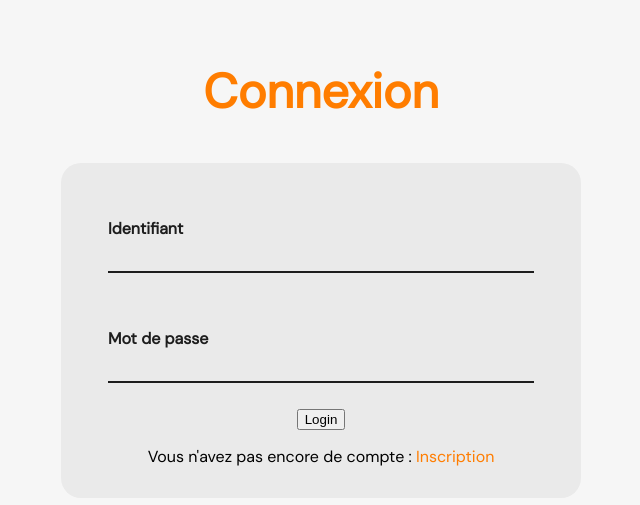
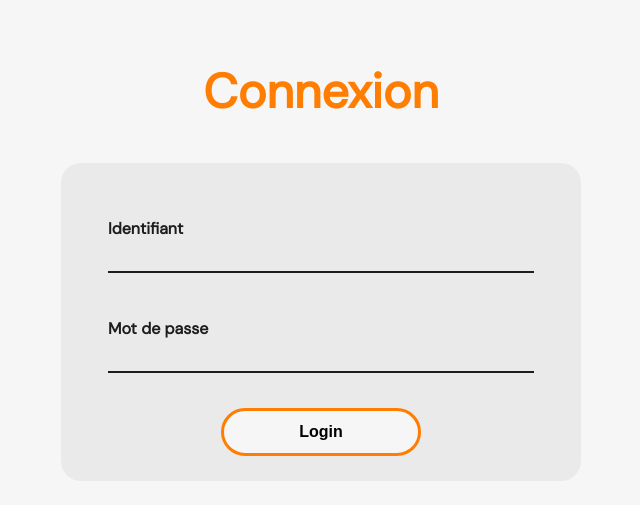
Before and after one commit to RobinNoiret/CESI_CPIA2_WEB-MERGE_WEBSITE, a PHP site: page /connexion.html in a window 1280 px wide. Shown: the top 505 px of the page, without its empty margins (319-959 px from the left). Run offline with PHP 8.4, Linux system fonts and the light colour scheme.

Commit message:
Ajustements sur le formulaire de connexion

```diff
--- a/SITE/CSS/style.css
+++ b/SITE/CSS/style.css
@@ -356,6 +356,10 @@ nav a:hover
     position: relative;
 }
 
+.form-group:first-child {
+    margin-bottom: 45px; /* Ajoute de l'espace en dessous du premier élément */
+}
+
 .form-field-usr, .form-field-pwd {
     width: 100%;
     border: 0;
@@ -370,11 +374,6 @@ nav a:hover
     &::placeholder {
       color: transparent;
     }
-  }
-
-  /* Fonction de validation */
-  .form-field-usr {
-    margin-bottom: 30px;
   }
 
   .form-label-usr {
@@ -441,20 +440,12 @@ nav a:hover
     transition: .5s ease;
 }
 
-.login-button:hover {
+.CTA-button:hover {
     color: var(--blanc-fixe);
     background-color: #FF7D00;
     transform: translateY(-2px);
 }
 
-.span .inscription {
-    text-decoration: none;
-    color: var(--gradient-color1);
-}
-
-.span .inscription:hover {
-    font-weight: bold;
-}
 
 /*____________________________________ Formulaire Inscription __________________________________ */
 
--- a/SITE/connexion.html
+++ b/SITE/connexion.html
@@ -23,10 +23,7 @@
                     <label for="mot-de-passe" class="form-label-pwd">Mot de passe</label>
                     <input type="password" class="form-field-pwd" placeholder="password" id="mot-de-passe" name="mot-de-passe" required>
                 </div>
-                <input type="submit" class="login-button" value="Login">
-                <p class="inscription">
-                    <span class="span">Vous n'avez pas encore de compte : <a href="inscription.html" class="inscription">Inscription</a></span>
-                </p>
+                <input type="submit" class="CTA-button" value="Login">
             </fieldset>
         </form>
     </div>
```
